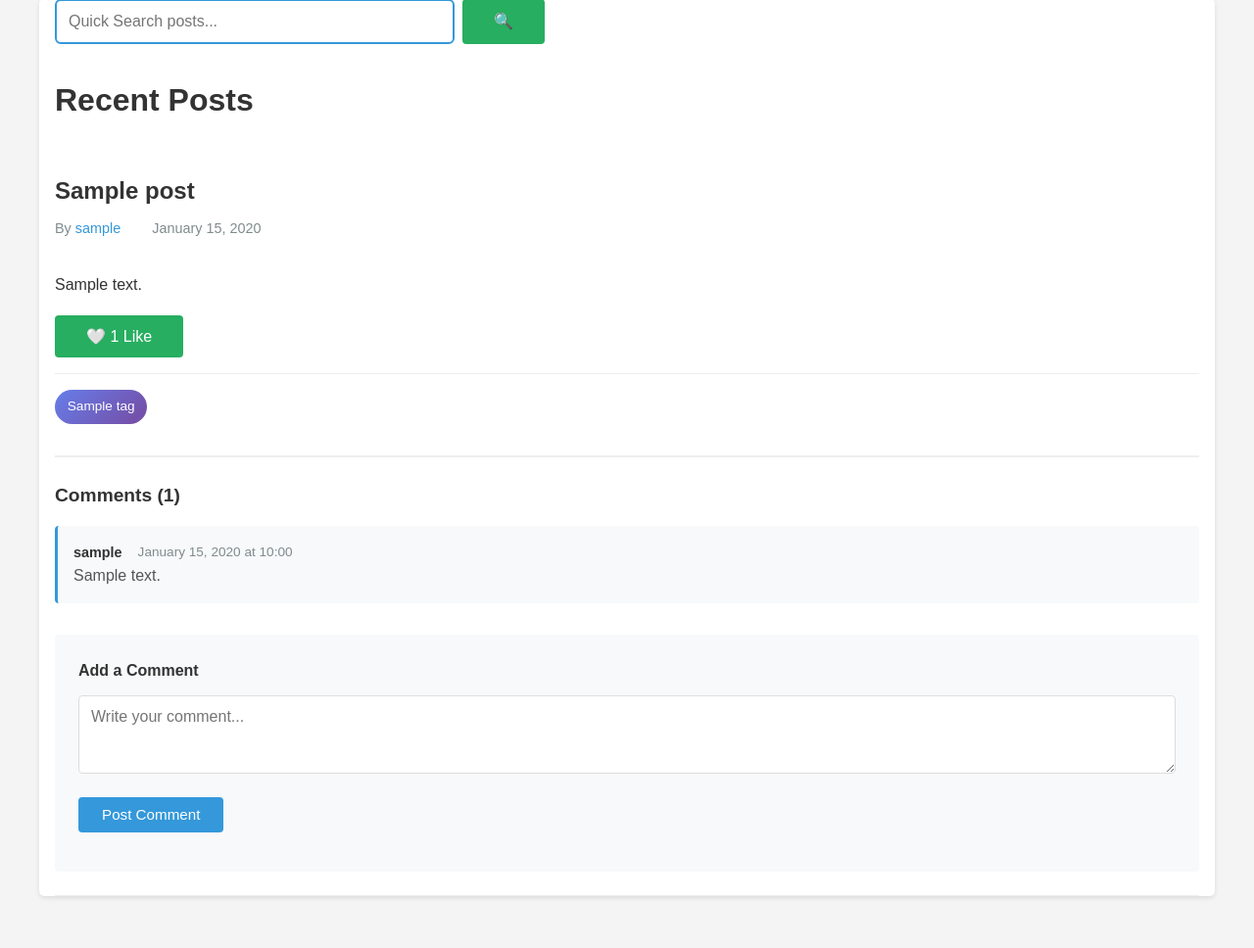
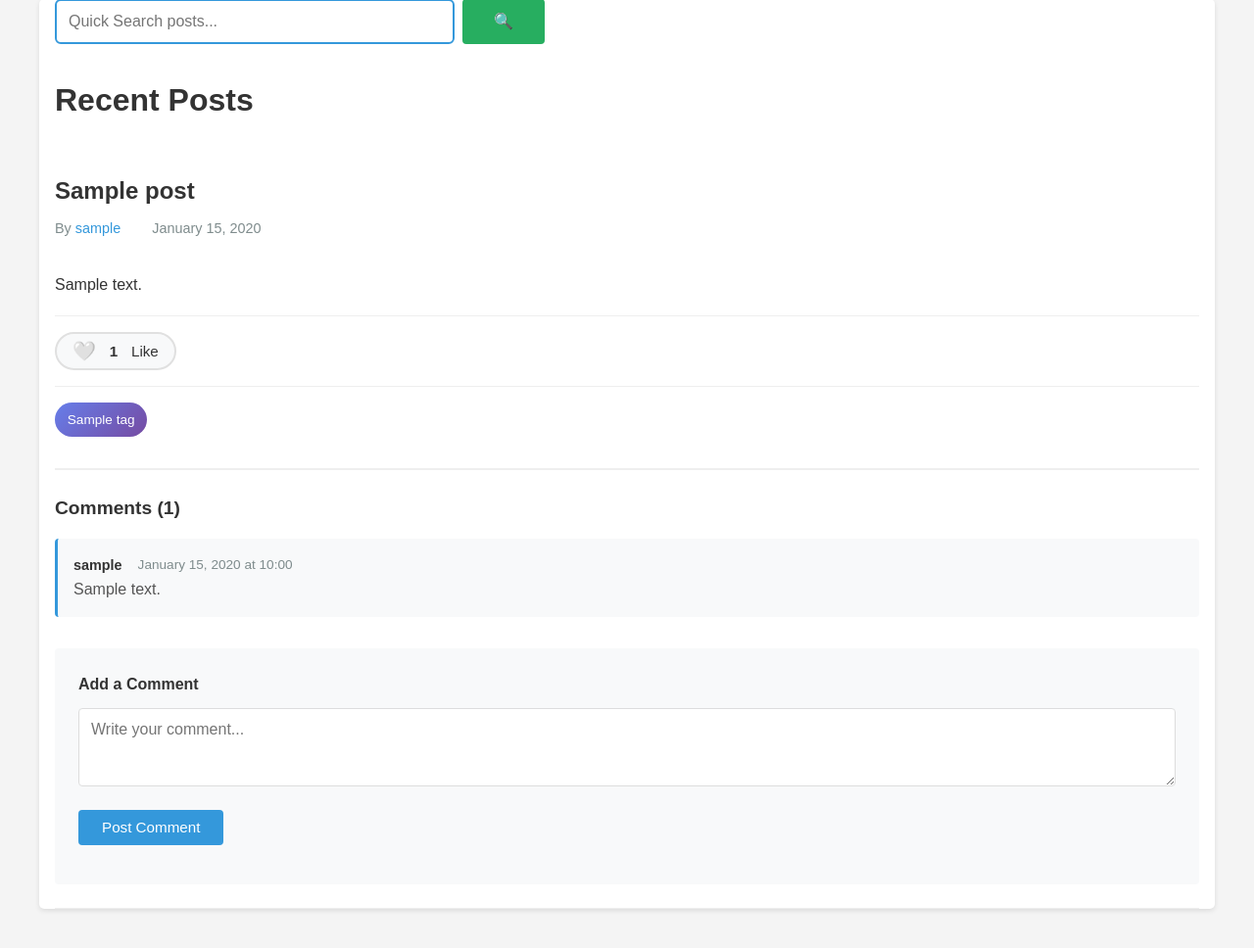
Before and after one commit to stevebiczyk/flask-blog-app, a Flask app: page / in a window 1280 px wide. Shown: the part 147-1115 px from the top of the page at 98% size. Run offline with Flask 3, Linux system fonts and the light colour scheme; a database or web service that is not in the repository returns one stand-in record (values such as "Sample title"); some libraries are stand-ins or nearby versions.

Commit message:
added css styling to like section

```diff
--- a/static/style.css
+++ b/static/style.css
@@ -1706,6 +1706,104 @@ button:hover {
 }
 
 /* ============================================================================
+   LIKE SYSTEM
+============================================================================ */
+
+.post-interactions {
+  display: flex;
+  align-items: center;
+  gap: 1rem;
+  margin-top: 1rem;
+  padding-top: 1rem;
+  border-top: 1px solid var(--border-light);
+}
+
+.like-btn {
+  display: flex;
+  align-items: center;
+  gap: 0.5rem;
+  padding: 0.5rem 1rem;
+  background-color: var(--bg-secondary);
+  color: var(--text-primary);
+  border: 2px solid var(--border-color);
+  border-radius: 25px;
+  cursor: pointer;
+  font-size: 0.95rem;
+  font-family: inherit;
+  transition: all 0.3s ease;
+}
+
+.like-btn:hover {
+  background-color: var(--bg-tertiary);
+  border-color: var(--accent-primary);
+  transform: translateY(-2px);
+}
+
+.like-btn:disabled {
+  cursor: not-allowed;
+  opacity: 0.6;
+}
+
+.like-btn.liked {
+  background: linear-gradient(135deg, #ff6b6b 0%, #ee5a6f 100%);
+  color: white;
+  border-color: #ff6b6b;
+}
+
+.like-btn.liked:hover {
+  background: linear-gradient(135deg, #ff5252 0%, #e63946 100%);
+  border-color: #ff5252;
+}
+
+.like-icon {
+  font-size: 1.2rem;
+  line-height: 1;
+}
+
+.like-count {
+  font-weight: bold;
+  min-width: 20px;
+  text-align: center;
+}
+
+.like-text {
+  font-weight: 500;
+}
+
+/* Like button animation */
+
+@keyframes like-animation {
+  0% {
+    transform: scale(1);
+  }
+  50% {
+    transform: scale(1.3);
+  }
+  100% {
+    transform: scale(1);
+  }
+}
+
+.like-btn.like-animate .like-icon {
+  animation: like-animation 0.3s ease;
+}
+
+/* Heart pulse effect */
+@keyframes heartBeat {
+  0%,
+  100% {
+    transform: scale(1);
+  }
+  25%,
+  75% {
+    transform: scale(1.3);
+  }
+  50% {
+    transform: scale(1);
+  }
+}
+
+/* ============================================================================
    UTILITY CLASSES - Responsive
 ============================================================================ */
 
```
